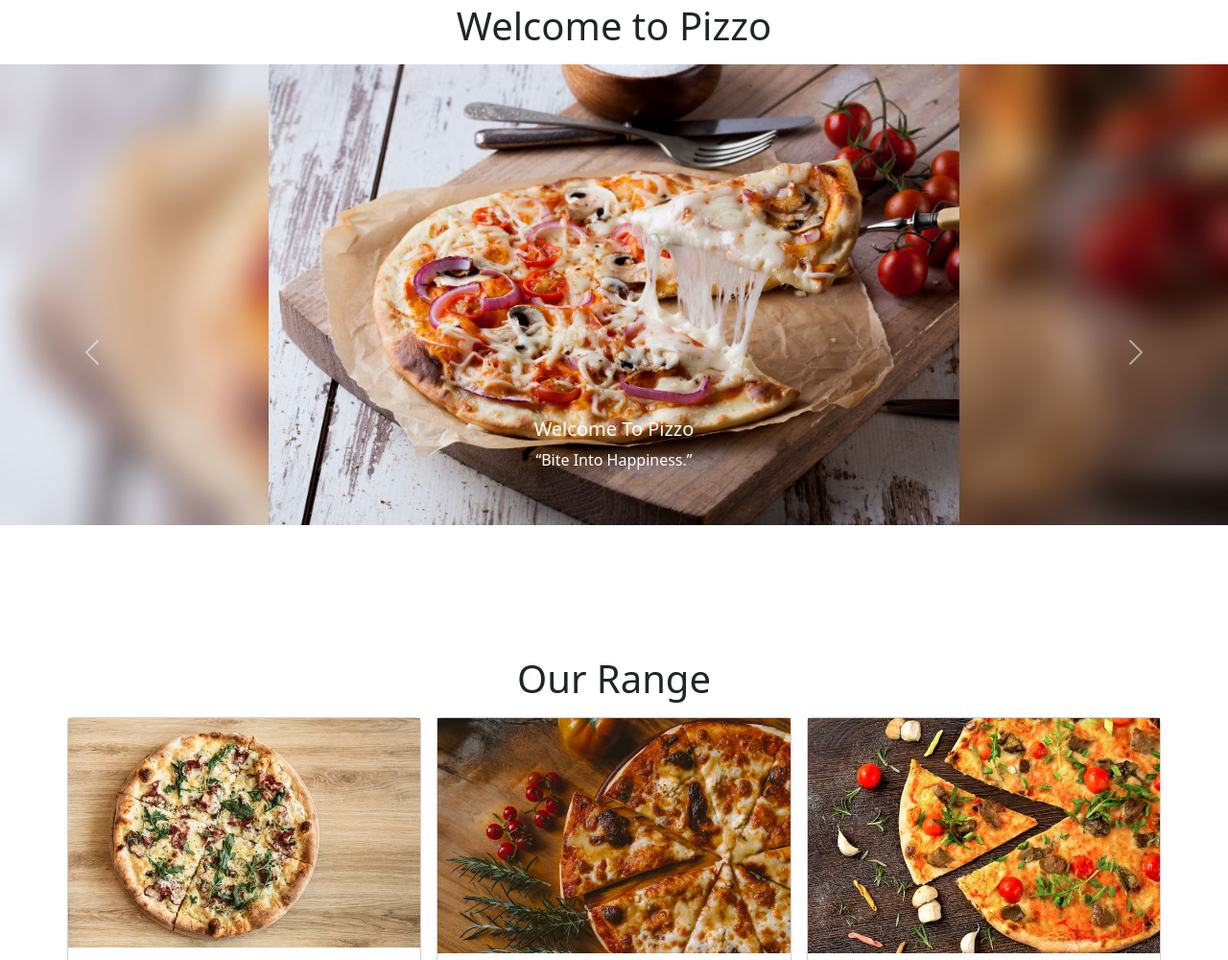
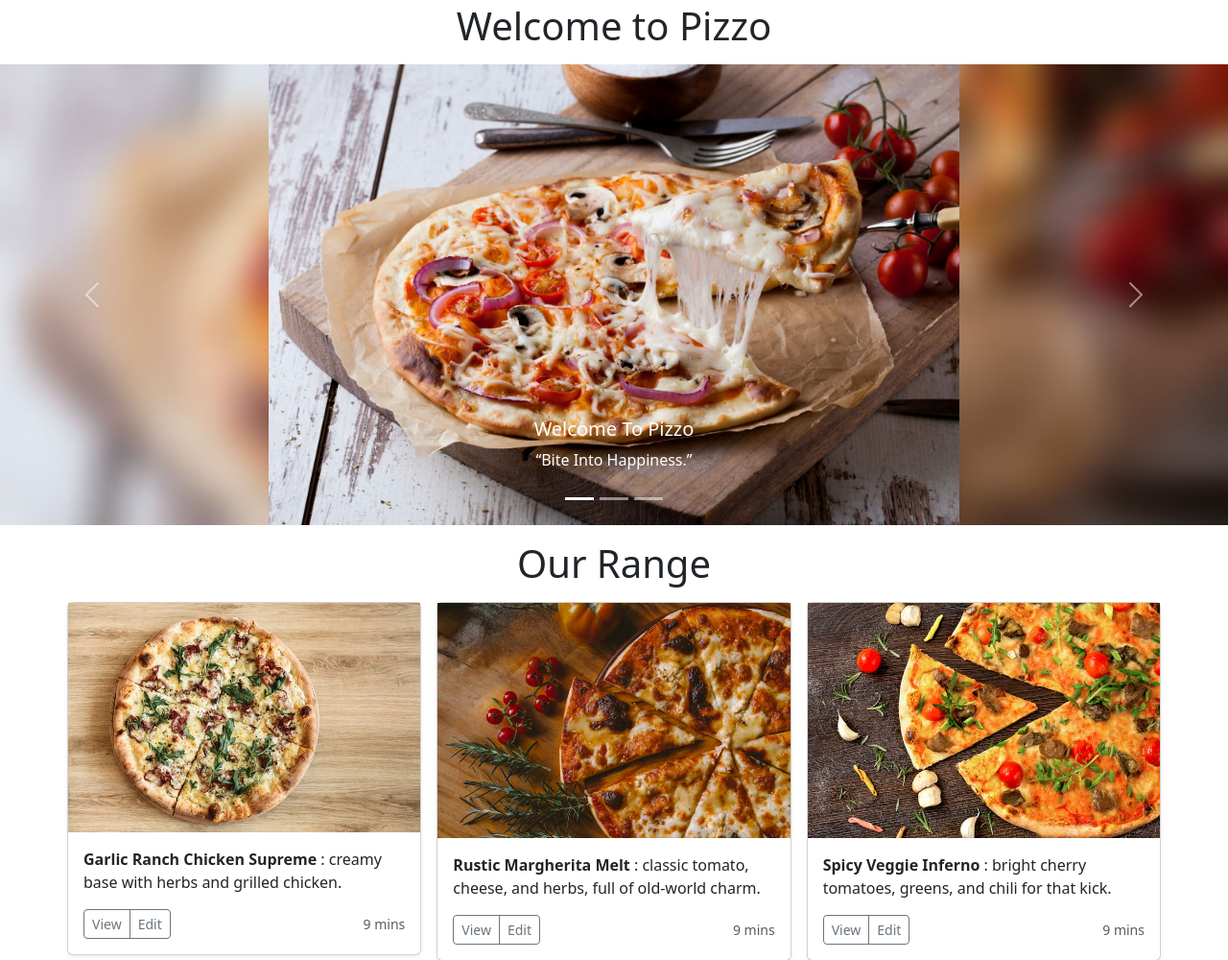
Before and after one commit to Hardik2404/pizzo, a Django app: page / in a window 1280 px wide. Shown: the part 69-1069 px from the top of the page at 96% size. Run offline with Django 5.2, Linux system fonts and the light colour scheme.

Commit message:
Fix height

```diff
--- a/templates/index.html
+++ b/templates/index.html
@@ -6,10 +6,10 @@
 {% block body %}
 
 <!-- Carousel Section -->
-<div class="container-fluid my-3 px-0">
+<div class="container-fluid my-3 px-0 p-0 m-0">
   <h1 class="my-3 text-center">Welcome to Pizzo</h1>
 
-  <div id="carouselExampleCaptions" class="carousel slide" data-bs-ride="carousel" style="height: 600px;">
+  <div id="carouselExampleCaptions" class="carousel slide" data-bs-ride="carousel">
     <div class="carousel-indicators">
       <button type="button" data-bs-target="#carouselExampleCaptions" data-bs-slide-to="0" class="active" aria-current="true" aria-label="Slide 1"></button>
       <button type="button" data-bs-target="#carouselExampleCaptions" data-bs-slide-to="1" aria-label="Slide 2"></button>
```
